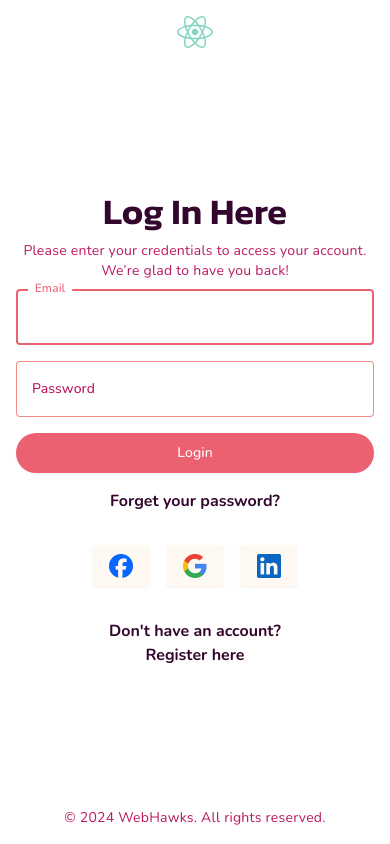
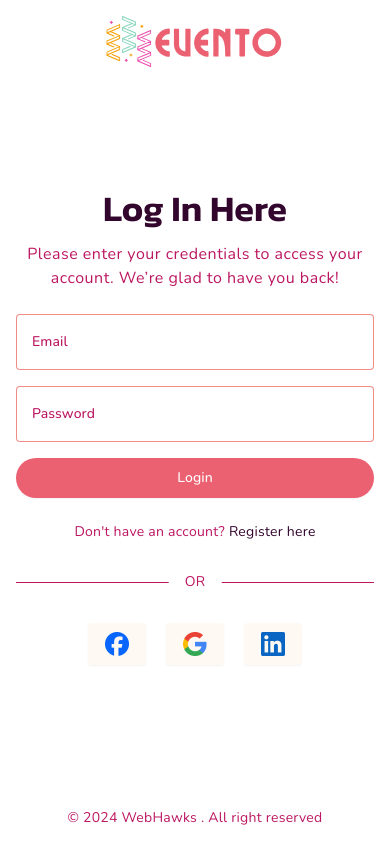
Before and after one commit to web-hawks/evento, a React (Vite) app: page /login in a window 390 px wide. Built offline with nearby package versions, Linux system fonts and the light colour scheme; no server answers.

Commit message:
feat (EMS-11): refactor the code to be align with register page

```diff
--- a/src/pages/Login.jsx
+++ b/src/pages/Login.jsx
@@ -9,18 +9,13 @@ import { loginSchema } from '../schemas/loginSchema';
 import { zodResolver } from '@hookform/resolvers/zod';
 import { ToastContainer, toast } from 'react-toastify';
 import 'react-toastify/dist/ReactToastify.css';
-
-import {
-  FacebookIcon,
-  React,
-  LinkedinIcon,
-  GoogleIcon,
-} from '../assets/assets';
-import { BackgroundGradientAnimation } from '../components/ui/background-gradient-animation';
+import Oauth from '../components/Oauth';
+import AuthNavbar from '../components/AuthNavbar';
+import { Banner } from '../assets/assets';
 
 const Login = () => {
   const {
-    register: LoginToAccount,
+    register,
     handleSubmit,
     formState: { errors, isSubmitting },
   } = useForm({
@@ -30,73 +25,73 @@ const Login = () => {
   const navigate = useNavigate();
   const onSubmit = async (data) => {
     try {
-      // login
       await account.createEmailPasswordSession(data.email, data.password);
-      toast.success('Login successful!');
+      toast.success('Welcome back! You have successfully logged in.');
 
       setTimeout(() => {
         navigate('/');
       }, 3000); // 3 second delay
     } catch (error) {
-      const errorMessage = error.message;
-      console.error('Login failed:', errorMessage);
-
-      // setLoginError(errorMessage);
-      toast.error("Email or password isn't correct, please try again");
+      console.error('Login failed:', error.message);
+      toast.error("Email or password isn't correct. Please try again.");
     }
   };
 
+  const formFields = [
+    {
+      label: 'Email',
+      name: 'email',
+      type: 'email',
+      placeholder: 'Enter Your Email',
+      rules: loginSchema.shape?.email,
+    },
+    {
+      label: 'Password',
+      name: 'password',
+      type: 'password',
+      placeholder: 'Enter Your Password',
+      rules: loginSchema.shape?.password,
+    },
+  ];
+
   return (
     <>
+      <PageTitle title='Welcome back to your account' />
       <ToastContainer
         position='top-right'
         autoClose={6000}
       />
-      <PageTitle title='Welcome back to your account' />
-      <div className='relative grid h-dvh w-screen grid-cols-1 p-2 lg:grid-cols-[1fr,1.2fr] lg:gap-2'>
+      <div className='relative grid min-h-dvh grid-cols-1 p-2 lg:grid-cols-[1fr,1.2fr] lg:gap-2'>
         <div className='flex flex-col p-2'>
-          <Link
-            to={'/'}
-            className='mx-auto mb-auto w-16 max-w-max lg:mx-0'
-          >
-            <img
-              src={React}
-              alt='Dark Logo'
-            />
-          </Link>
+          <AuthNavbar />
           <div className='mx-auto flex w-full max-w-[480px] flex-col gap-2'>
             <h2 className='text-center font-heading text-displaySmall font-semibold text-light-onBackground dark:text-light-onPrimary'>
               Log In Here
             </h2>
-
-            <p className='text-center text-bodyMedium text-light-onSurfaceVariant dark:text-dark-onSurfaceVariant'>
+            <p className='mb-4 mt-1 px-2 text-center text-bodyLarge text-light-onSurfaceVariant dark:text-dark-onSurfaceVariant'>
               Please enter your credentials to access your account. We’re glad
               to have you back!
             </p>
+
             <form
               onSubmit={handleSubmit(onSubmit)}
               method='POST'
               className='grid grid-cols-1 gap-4'
             >
+              {formFields.map((field, index) => (
                 <FieldText
-                label='Email'
-                name='email'
-                placeholder='Enter Your Email'
-                required
-                register={LoginToAccount}
-                autoFocus={true}
+                  key={index}
+                  label={field.label}
+                  name={field.name}
+                  register={register}
                   errors={errors}
-                type='email'
+                  type={field.type}
+                  autoFocus={field.name === 'fullName' ? true : false}
+                  placeholder={field.placeholder}
+                  rules={field.rules}
                 />
-              <FieldText
-                label='Password'
-                name='password'
-                placeholder='Enter Your Password'
-                required
-                register={LoginToAccount}
-                errors={errors}
-                type='password'
-              />
+              ))}
+
               <Button
                 type='submit'
                 className='flex h-10 items-center justify-center rounded-full text-labelLarge transition-all duration-medium3 ease-standard hover:bg-light-primaryContainer hover:text-light-onPrimaryContainer hover:shadow-elevation2 focus:shadow-none dark:hover:bg-dark-primaryContainer dark:hover:text-dark-onPrimaryContainer dark:hover:shadow-elevation2 dark:focus:shadow-none'
@@ -104,67 +99,34 @@ const Login = () => {
               >
                 {isSubmitting ? 'Logging in...' : 'Login'}
               </Button>
-              <Link
-                to='/forgotPassword'
-                className='text-center text-light-onSurface dark:text-dark-primary hover:underline '
-              >
-                Forget your password?
-              </Link>
+            </form>
 
-              <div className='flex justify-center gap-4 mt-4'>
-                <Button
-                  variant='withIcon'
-                  type='button'
-                >
-                  <img
-                    src={FacebookIcon}
-                    alt='Facebook'
-                    className='h-6 w-6'
-                  />
-                </Button>
-                <Button
-                  variant='withIcon'
-                  type='button'
-                >
-                  <img
-                    src={GoogleIcon}
-                    alt='Google'
-                    className='h-6 w-6'
-                  />
-                </Button>
-                <Button
-                  variant='withIcon'
-                  type='button'
-                >
-                  <img
-                    src={LinkedinIcon}
-                    alt='LinkedIn'
-                    className='h-6 w-6'
-                  />
-                </Button>
-              </div>
-
-              <p className='mt-4 text-center'>
+            <p className='mt-4 text-center text-bodyMedium text-light-onSurfaceVariant dark:text-white'>
               Don't have an account?
               <Link
-                  to='/register'
-                  className='text-light-onSurface dark:text-dark-primary hover:underline'
+                to={'/register'}
+                className='link ms-1 inline-block text-light-onSurface dark:text-dark-onSurface'
               >
                 Register here
               </Link>
             </p>
-            </form>
+            <div className='relative my-8 h-px w-full bg-light-onSurfaceVariant dark:bg-dark-onSurfaceVariant'>
+              <span className='absolute left-1/2 -translate-x-1/2 -translate-y-1/2 transform bg-light-background px-4 text-bodyMedium text-light-onSurfaceVariant dark:bg-dark-background dark:text-light-primaryContainer'>
+                OR
+              </span>
             </div>
-          <p className='mx-auto mt-auto text-bodyMedium text-light-onSurfaceVariant lg:mx-0 dark:text-dark-onSurfaceVariant'>
-            &copy; 2024 WebHawks. All rights reserved.
+            <Oauth />
+          </div>
+
+          <p className='mx-auto mt-auto text-bodyMedium text-light-onSurfaceVariant lg:mx-0 dark:text-white'>
+            &copy; 2024 WebHawks . All right reserved
           </p>
         </div>
-
-        <BackgroundGradientAnimation containerClassName='hidden lg:relative lg:block lg:overflow-hidden lg:rounded-large'>
-          <p className='absolute bottom-10 left-12 right-12 z-10 text-right text-displayLarge font-semibold leading-tight text-light-onSurface drop-shadow-sm 2xl:text-[72px]'>
-            Bring your ideas to life with WebHawks
-          </p>
-        </BackgroundGradientAnimation>
+        <img
+          src={Banner}
+          alt=''
+          className='hidden h-full w-full rounded-small object-cover lg:block'
+        />
       </div>
     </>
   );
```
Lines whose indentation alone changed are shown as unchanged.
